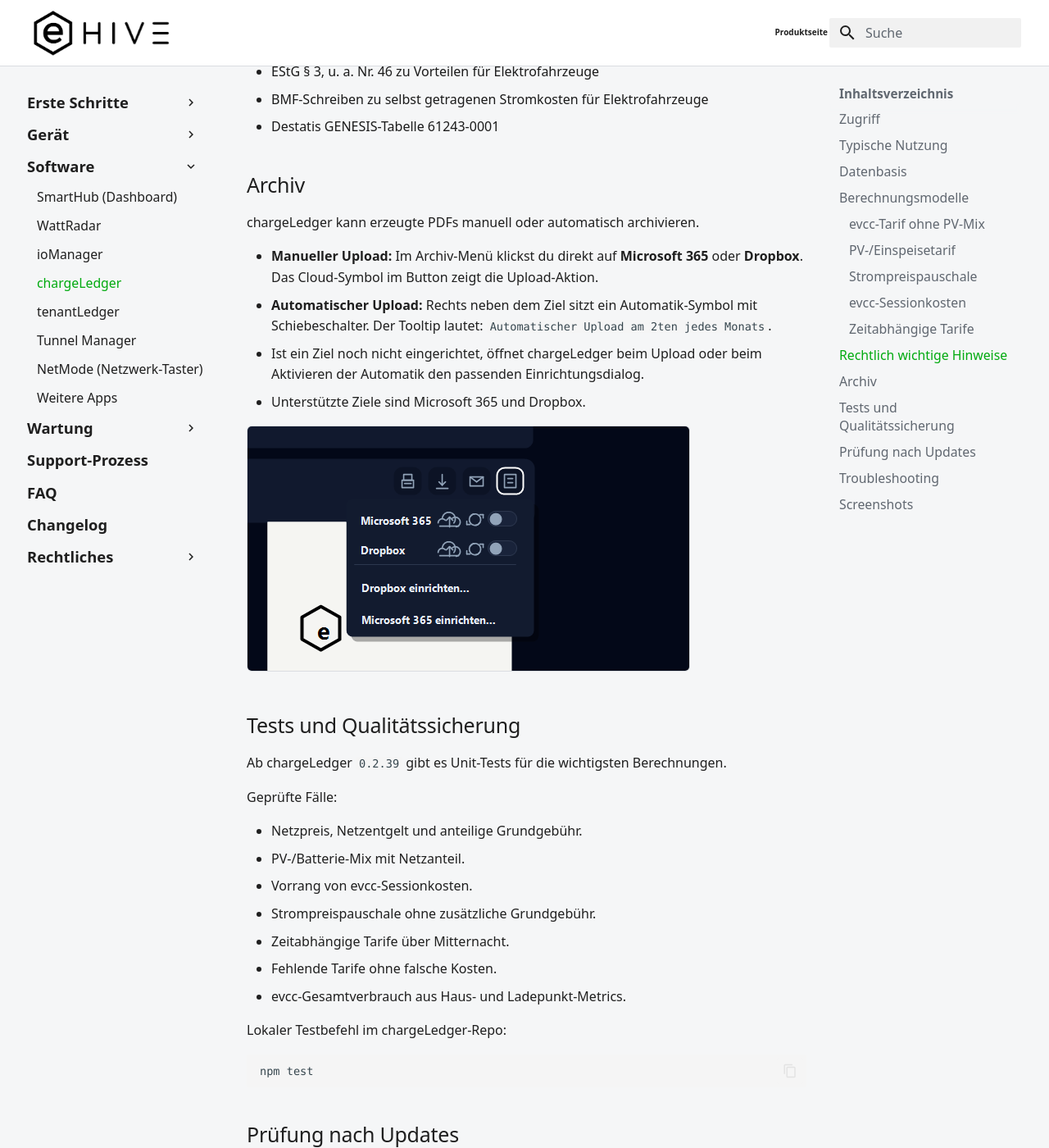
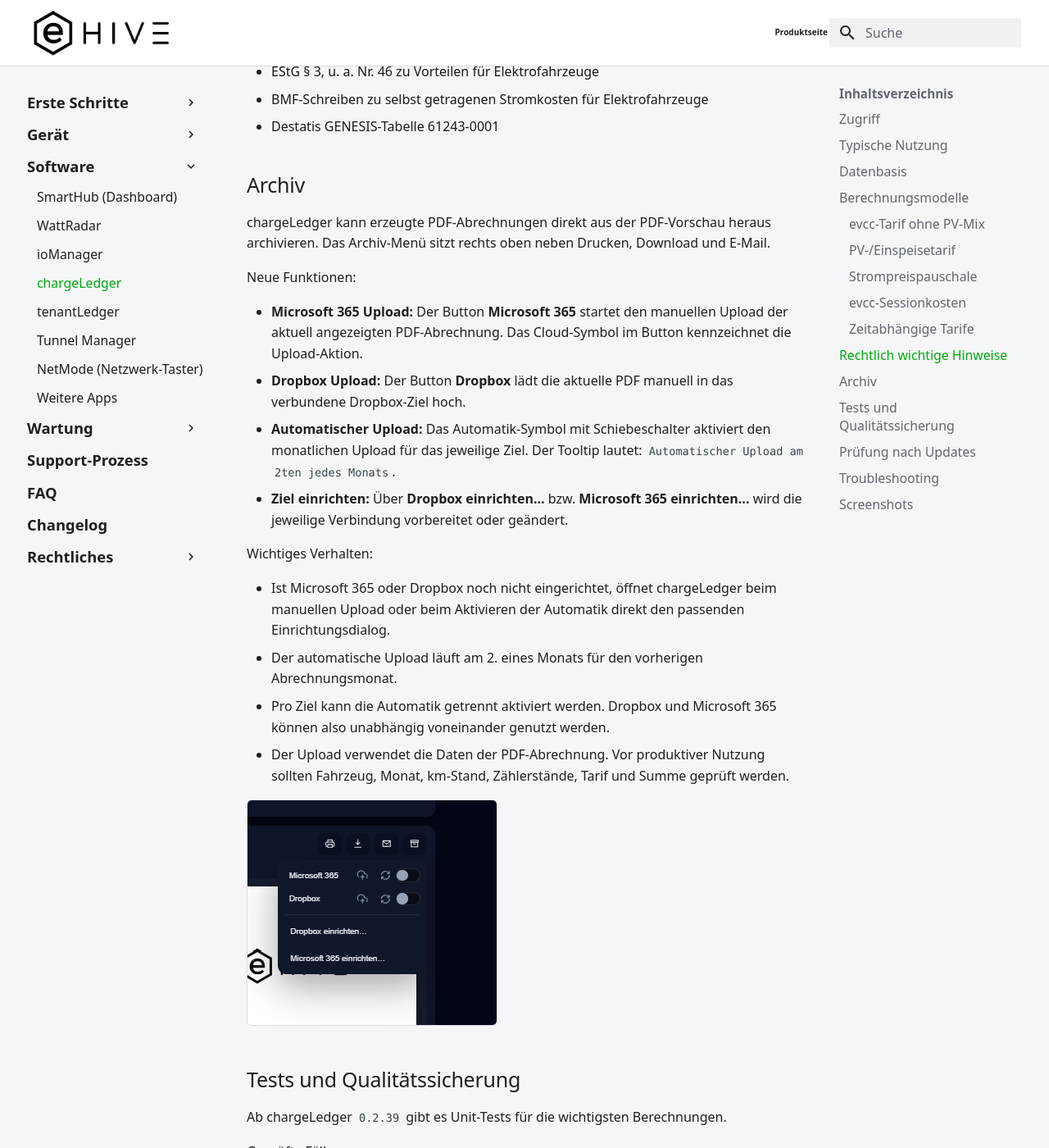
Before and after one commit to ehive-dev/doc, an MkDocs documentation site: the page built from docs/software/chargeledger.md, in a window 1280 px wide and 1400 px high, scrolled down 3806 px. Shown: the whole window at 82% size. Built offline with MkDocs 1.6.1 and Material for MkDocs 9.7.7, drawn with Linux system fonts in a browser that asks for light colours.

Commit message:
Update chargeLedger archive documentation

```diff
--- a/docs/software/chargeledger.md
+++ b/docs/software/chargeledger.md
@@ -102,12 +102,21 @@ Quellen zur Einordnung:
 
 ## Archiv
 
-chargeLedger kann erzeugte PDFs manuell oder automatisch archivieren.
+chargeLedger kann erzeugte PDF-Abrechnungen direkt aus der PDF-Vorschau heraus archivieren. Das Archiv-Menü sitzt rechts oben neben Drucken, Download und E-Mail.
 
-- **Manueller Upload:** Im Archiv-Menü klickst du direkt auf **Microsoft 365** oder **Dropbox**. Das Cloud-Symbol im Button zeigt die Upload-Aktion.
-- **Automatischer Upload:** Rechts neben dem Ziel sitzt ein Automatik-Symbol mit Schiebeschalter. Der Tooltip lautet: `Automatischer Upload am 2ten jedes Monats`.
-- Ist ein Ziel noch nicht eingerichtet, öffnet chargeLedger beim Upload oder beim Aktivieren der Automatik den passenden Einrichtungsdialog.
-- Unterstützte Ziele sind Microsoft 365 und Dropbox.
+Neue Funktionen:
+
+- **Microsoft 365 Upload:** Der Button **Microsoft 365** startet den manuellen Upload der aktuell angezeigten PDF-Abrechnung. Das Cloud-Symbol im Button kennzeichnet die Upload-Aktion.
+- **Dropbox Upload:** Der Button **Dropbox** lädt die aktuelle PDF manuell in das verbundene Dropbox-Ziel hoch.
+- **Automatischer Upload:** Das Automatik-Symbol mit Schiebeschalter aktiviert den monatlichen Upload für das jeweilige Ziel. Der Tooltip lautet: `Automatischer Upload am 2ten jedes Monats`.
+- **Ziel einrichten:** Über **Dropbox einrichten...** bzw. **Microsoft 365 einrichten...** wird die jeweilige Verbindung vorbereitet oder geändert.
+
+Wichtiges Verhalten:
+
+- Ist Microsoft 365 oder Dropbox noch nicht eingerichtet, öffnet chargeLedger beim manuellen Upload oder beim Aktivieren der Automatik direkt den passenden Einrichtungsdialog.
+- Der automatische Upload läuft am 2. eines Monats für den vorherigen Abrechnungsmonat.
+- Pro Ziel kann die Automatik getrennt aktiviert werden. Dropbox und Microsoft 365 können also unabhängig voneinander genutzt werden.
+- Der Upload verwendet die Daten der PDF-Abrechnung. Vor produktiver Nutzung sollten Fahrzeug, Monat, km-Stand, Zählerstände, Tarif und Summe geprüft werden.
 
 ![chargeLedger Archiv-Menü mit Cloud-Upload und Automatik-Schalter](../assets/images/ui-chargeledger-archive-menu.png)
 
```
Also changed, not shown: docs/changelog.md (+1 -0 lines), docs/assets/images/ui-chargeledger-archive-menu.png, docs/assets/images/ui-chargeledger-main.png.
